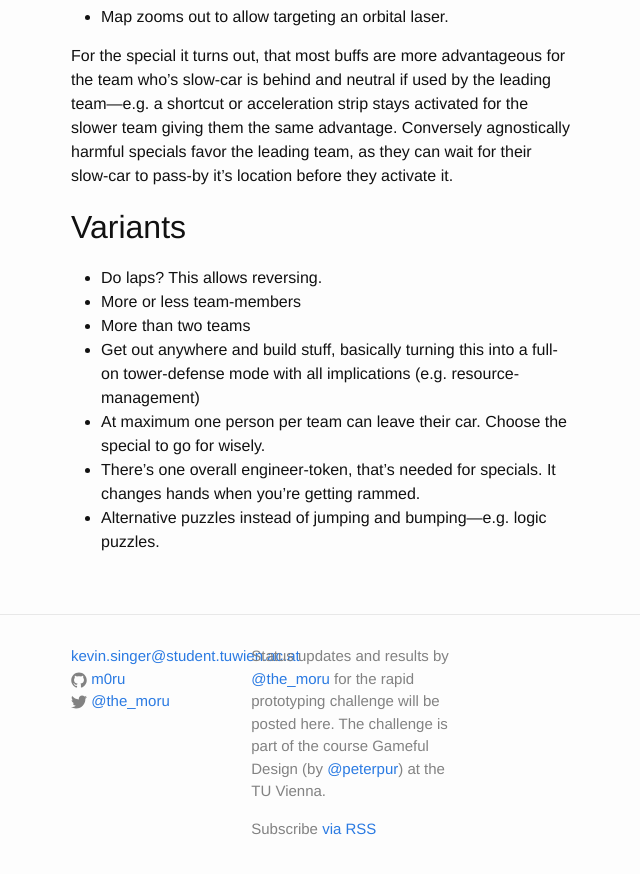
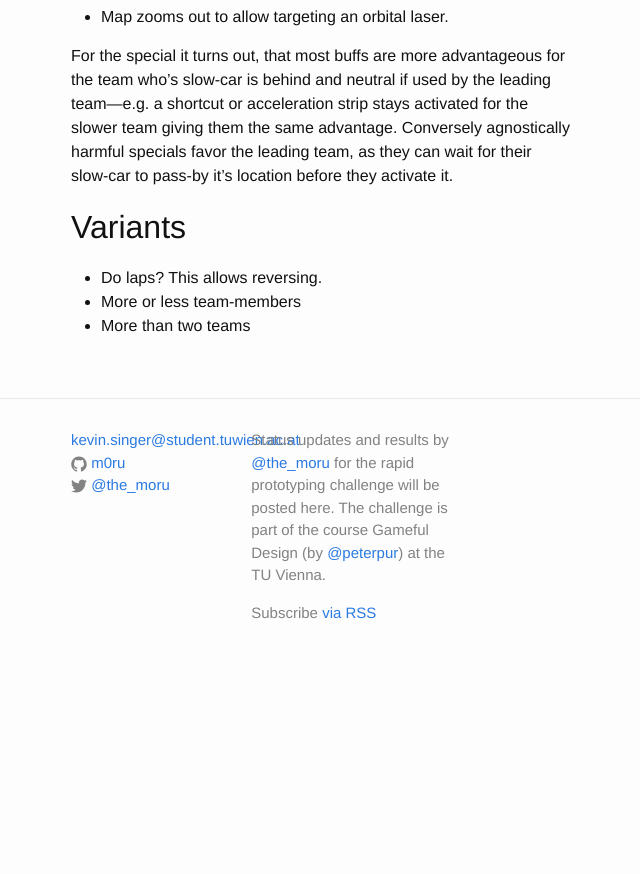
Before and after one commit to m0ru/gameful-design, a Jekyll site: the page built from _posts/2016-04-10-racetrackspecials.md, in a window 1280 px wide and 900 px high, scrolled down 2952 px. Shown: the top 874 px of the window, without its empty margins (319-959 px from the left). Built offline with Jekyll 4.4.1, drawn with Linux system fonts in a browser that asks for light colours; some web fonts are replaced; after the commit the page ends 3636 px from its top, so only the background shows below that.

Commit message:
binary search for built error, part

```diff
--- a/_posts/2016-04-10-racetrackspecials.md
+++ b/_posts/2016-04-10-racetrackspecials.md
@@ -56,7 +56,3 @@ For the special it turns out, that most buffs are more advantageous for the team
 * Do laps? This allows reversing.
 * More or less team-members
 * More than two teams
-* Get out anywhere and build stuff, basically turning this into a full-on tower-defense mode with all implications (e.g. resource-management)
-* At maximum one person per team can leave their car. Choose the special to go for wisely.
-* There’s one overall engineer-token, that’s needed for specials. It changes hands when you’re getting rammed.
-* Alternative puzzles instead of jumping and bumping―e.g. logic puzzles.
```
